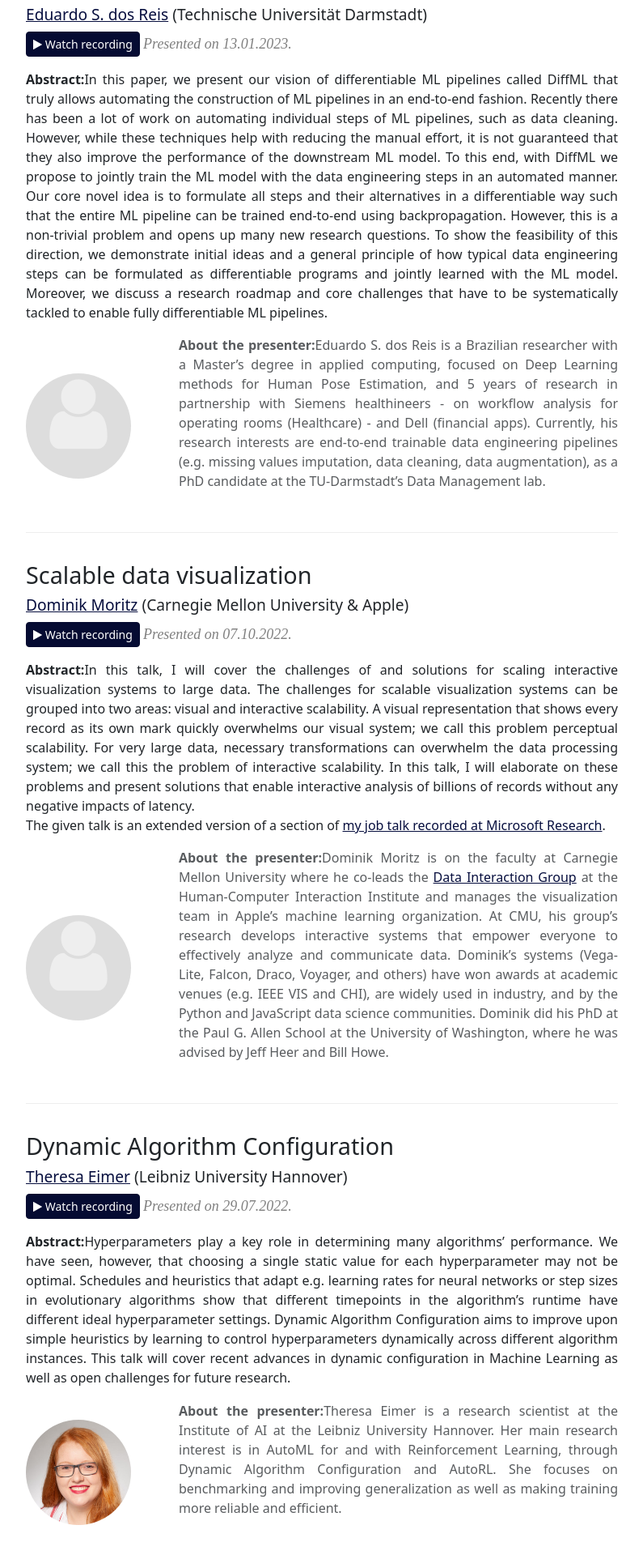
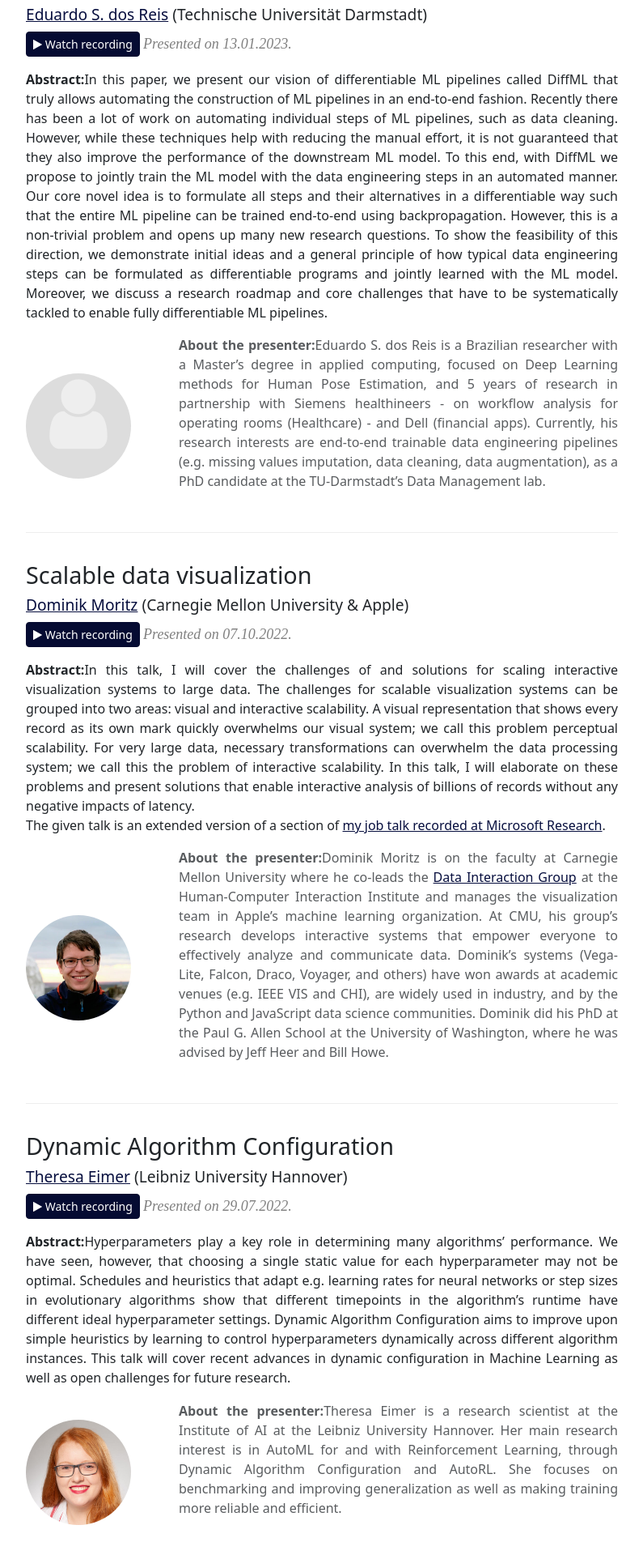
Before and after one commit to KompAKI-ep3n4/kompaki-ep3n4.github.io, a Jekyll site: the page built from index.html, in a window 1280 px wide. Shown: the part 4480-6400 px from the top of the page at 81% size, without its empty margins (242-1037 px from the left). Built offline with Jekyll 4.4.1, drawn with Linux system fonts in a browser that asks for light colours.

Commit message:
Add profile image of Dominik Moritz

```diff
--- a/_data/talks.yml
+++ b/_data/talks.yml
@@ -106,7 +106,7 @@
   abstract: "In this talk, I will cover the challenges of and solutions for scaling interactive visualization systems to large data. The challenges for scalable visualization systems can be grouped into two areas: visual and interactive scalability. A visual representation that shows every record as its own mark quickly overwhelms our visual system; we call this problem perceptual scalability. For very large data, necessary transformations can overwhelm the data processing system; we call this the problem of interactive scalability. In this talk, I will elaborate on these problems and present solutions that enable interactive analysis of billions of records without any negative impacts of latency.
   <br/>
   The given talk is an extended version of a section of [my job talk recorded at Microsoft Research](https://www.youtube.com/watch?v=ww0HGwC18Qo)."
-  photo: ""
+  photo: "Dominik_Moritz.jpg"
   biography: "Dominik Moritz is on the faculty at Carnegie Mellon University where he co-leads the [Data Interaction Group](https://dig.cmu.edu/) at the Human-Computer Interaction Institute and manages the visualization team in Apple's machine learning organization. At CMU, his group's research develops interactive systems that empower everyone to effectively analyze and communicate data. Dominik's systems (Vega-Lite, Falcon, Draco, Voyager, and others) have won awards at academic venues (e.g. IEEE VIS and CHI), are widely used in industry, and by the Python and JavaScript data science communities. Dominik did his PhD at the Paul G. Allen School at the University of Washington, where he was advised by Jeff Heer and Bill Howe."
   video_url: "https://drive.google.com/file/d/1-QX7LFCCiXRvgGsgCw1CR9SYHFYY2Y1h/view"
 
```
Also changed, not shown: assets/speakers/Dominik_Moritz.jpg (added).
